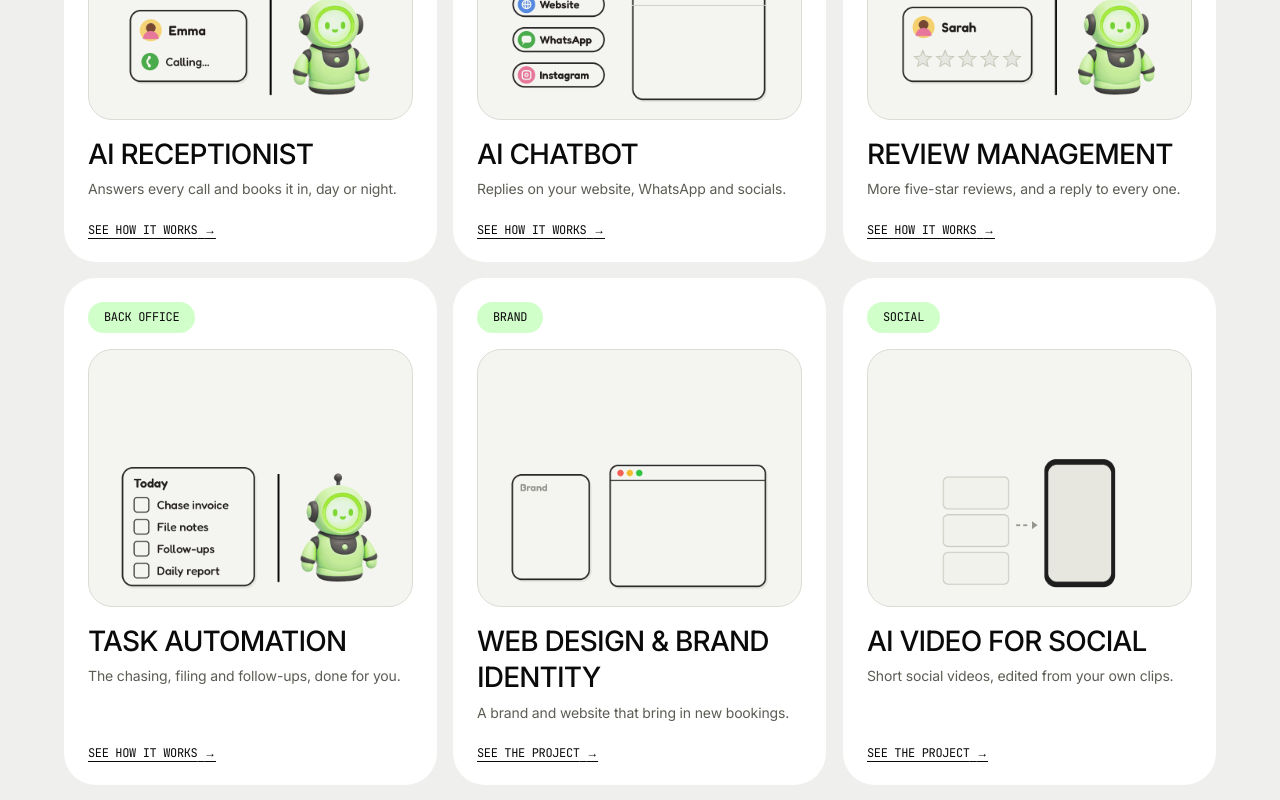
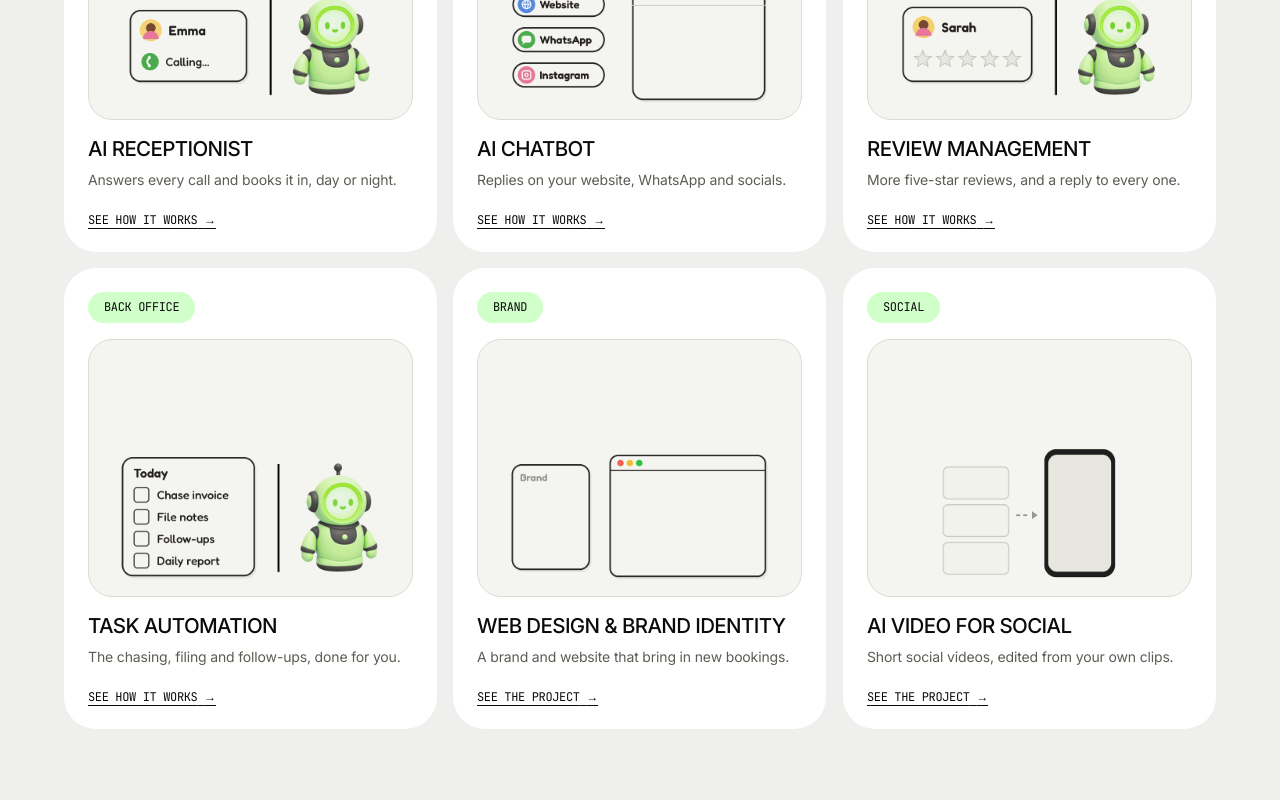
Before and after one commit to phasetask-eng/truephase-dashboard, a Next.js app: page / in a window 1280 px wide. Shown: the part 1360-2160 px from the top of the page. Built offline with nearby package versions, Linux system fonts and the light colour scheme; no server answers.

Commit message:
Service cards: titles scale to fit one line

```diff
--- a/app/globals.css
+++ b/app/globals.css
@@ -980,8 +980,15 @@ html:not(.motion-ready) .record-line { opacity: 1; transform: none; }
    link, left-aligned like the rest of the card. Visual order only; the title
    stays first in the markup. */
 .service-card-media .svc-media { order: 1; }
-.service-card-media h3 { order: 2; }
-.service-card-media .svc-line { order: 3; margin: -8px 0 0; }
+/* The card is a size container so the title can scale with the card's width.
+   6.3% of the card's inner width fits the longest title ("Web design & brand
+   identity") on one line; every card uses the same rule, so all six titles
+   stay the same size and never exceed the normal 28px. */
+.service-card-media { container-type: inline-size; }
+.service-card-media h3 { order: 2; font-size: min(28px, 6.3cqi); white-space: nowrap; }
+/* The six lines are written to almost the same width (307-313px at 14px), so
+   they all wrap at the same card width and stay the same number of lines. */
+.service-card-media .svc-line { order: 3; margin: -8px 0 0; text-wrap: balance; }
 .service-card-media .svc-more { order: 4; }
 /* pushed to the bottom so the cue sits on the same line across a row of cards
    whose copy runs to different lengths */
```
